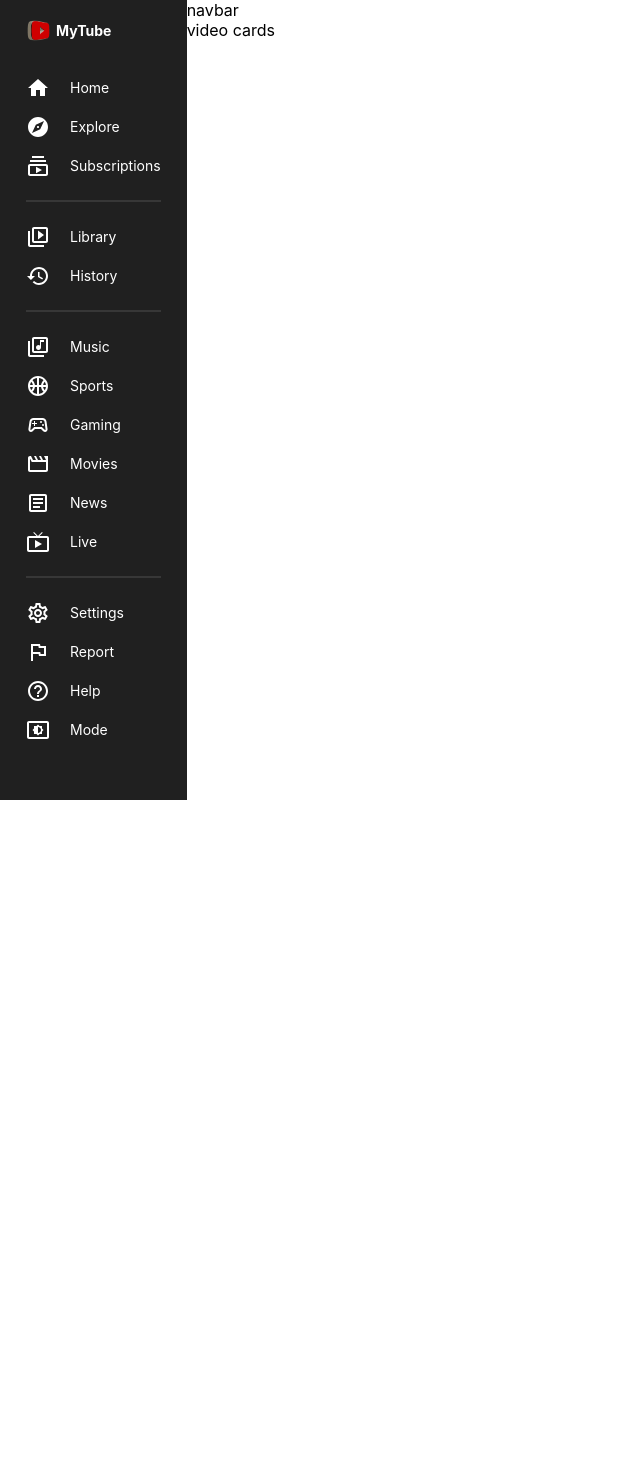
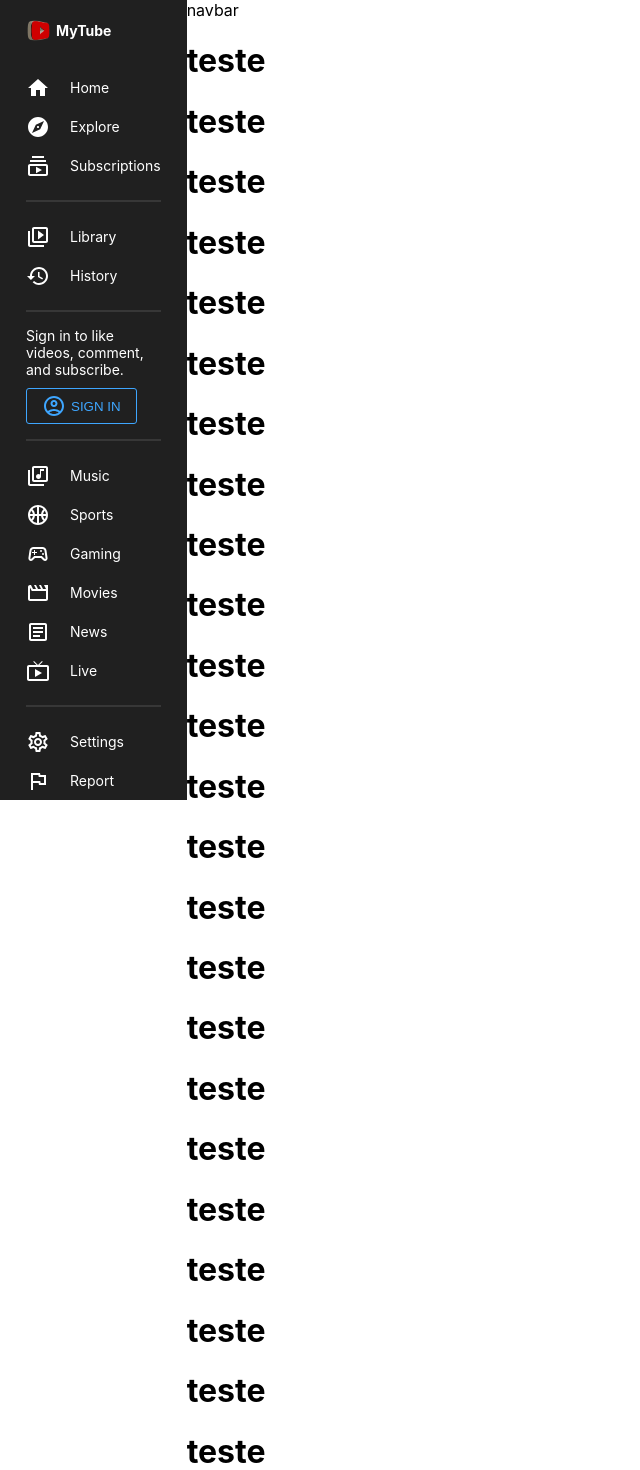
Before and after one commit to fsdFelipe/clone-youtube2022-FrontEnd, a React (Create React App) app: page / in a window 1280 px wide. Shown: the top 1470 px of the page, without its empty margins (0-640 px from the left). Before the commit the page ends 800 px from the top, so only its background shows below. Built offline with nearby package versions, Linux system fonts and the light colour scheme.

Commit message:
Layout Menu finalizado

```diff
--- a/src/App.js
+++ b/src/App.js
@@ -18,7 +18,36 @@
       <Main>
         <Navbar />
         <Wrapper>
-          video cards
+          <h1>teste</h1>
+          <h1>teste</h1>
+          <h1>teste</h1>
+          <h1>teste</h1>
+          <h1>teste</h1>
+          <h1>teste</h1>
+          <h1>teste</h1>
+          <h1>teste</h1>
+          <h1>teste</h1>
+          <h1>teste</h1>
+          <h1>teste</h1>
+          <h1>teste</h1>
+          <h1>teste</h1>
+          <h1>teste</h1>
+          <h1>teste</h1>
+          <h1>teste</h1>
+          <h1>teste</h1>
+          <h1>teste</h1>
+          <h1>teste</h1>
+          <h1>teste</h1>
+          <h1>teste</h1>
+          <h1>teste</h1>
+          <h1>teste</h1>
+          <h1>teste</h1>
+          <h1>teste</h1>
+          <h1>teste</h1>
+          <h1>teste</h1>
+          <h1>teste</h1>
+          <h1>teste</h1>
+          <h1>teste</h1>
         </Wrapper>
       </Main>
     </Container>
--- a/src/components/Menu/index.js
+++ b/src/components/Menu/index.js
@@ -16,6 +16,7 @@
 import FlagOutlinedIcon from "@mui/icons-material/FlagOutlined";
 import HelpOutlineOutlinedIcon from "@mui/icons-material/HelpOutlineOutlined";
 import SettingsBrightnessOutlinedIcon from "@mui/icons-material/SettingsBrightnessOutlined";
+import AccountCircleOutlinedIcon from "@mui/icons-material/AccountCircleOutlined";
 
 const Container = styled.div`
 flex : 1;
@@ -23,6 +24,8 @@
 height: 100vh;
 color: white;
 font-size: 14px;
+position: sticky;
+top: 0;
 `;
 
 const Wrapper = styled.div`
@@ -53,6 +56,20 @@
 margin: 15px 0px;
 border: 0.5px solid #373737;
 `
+const Login = styled.div``;
+const Button = styled.button`
+  padding: 5px 15px;
+  background-color: transparent;
+  border: 1px solid #3ea6ff;
+  color: #3ea6ff;
+  border-radius: 3px;
+  font-weight: 500;
+  margin-top: 10px;
+  cursor: pointer;
+  display: flex;
+  align-items: center;
+  gap: 5px;
+`;
 
 function Menu() {
   return (
@@ -83,6 +100,14 @@
           <HistoryOutlinedIcon />
           History
         </Item>
+        <Hr />
+         <Login>
+          Sign in to like videos, comment, and subscribe.
+            <Button>
+              <AccountCircleOutlinedIcon />
+              SIGN IN
+            </Button>
+        </Login>
         <Hr />
         <Item>
           <LibraryMusicOutlinedIcon />
```
